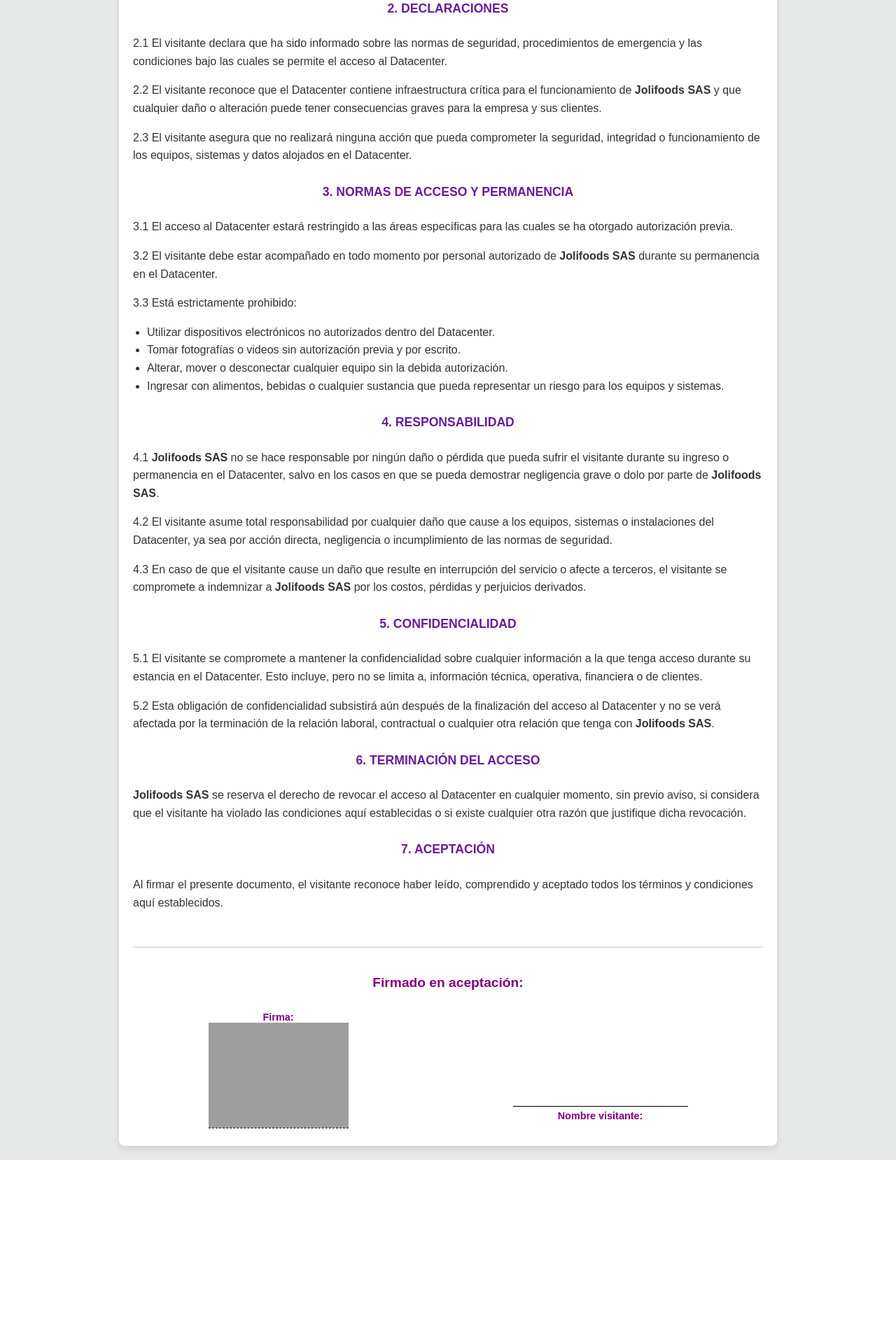
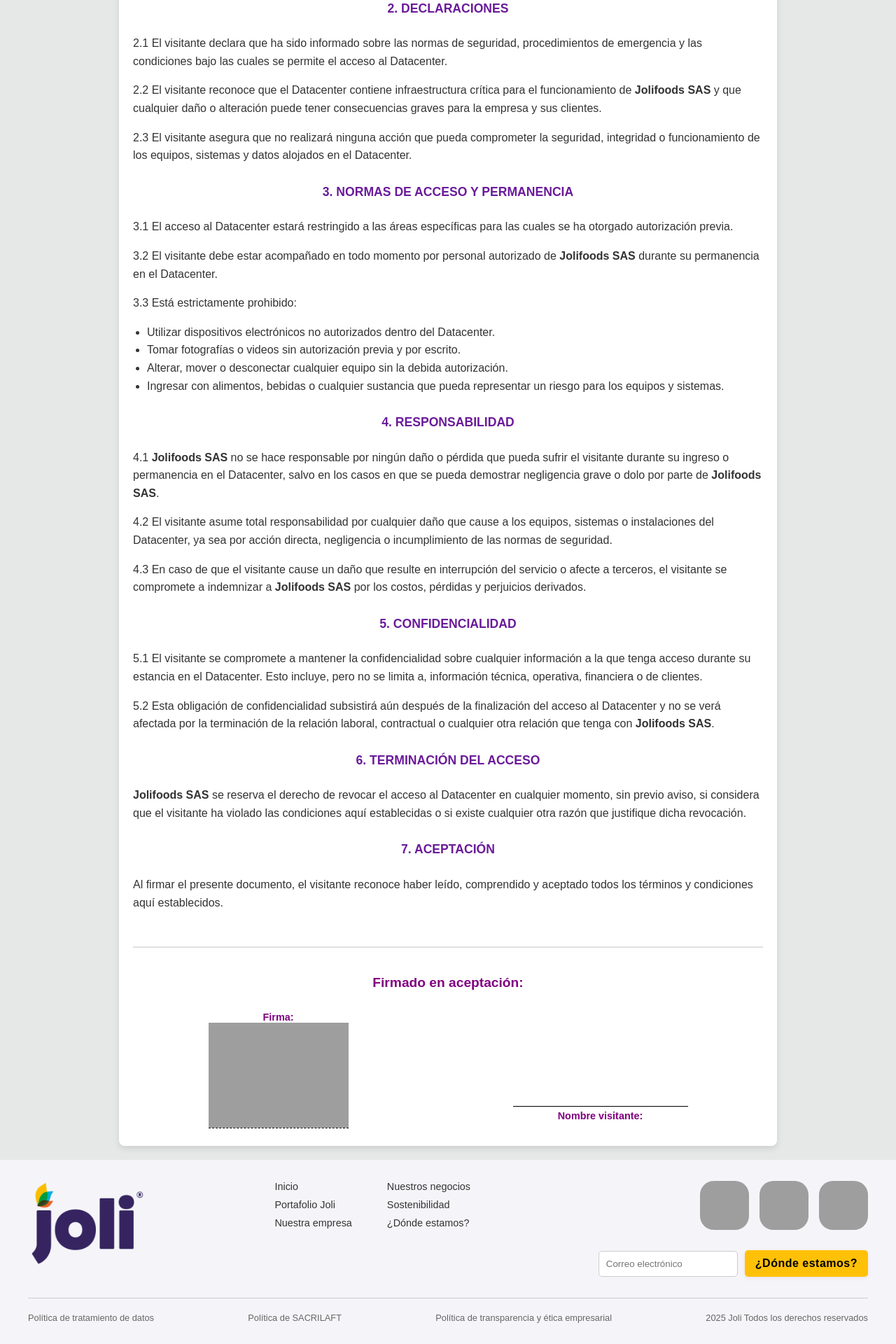
Before and after one commit to JuanOsorner/practicasDeltrabajo, a PHP site: page /Views/indexPhp.html in a window 1280 px wide. Shown: the part 1231-3151 px from the top of the page at 70% size. Before the commit the page ends 2888 px from the top, so only its background shows below. Run offline with PHP 8.4, Linux system fonts and the light colour scheme; grey boxes are pictures that could not be loaded.

Commit message:
feat trabajandole al js

```diff
--- a/BreveCursoPHP/Crontollers/js/Dinamics.js
+++ /dev/null
@@ -1,26 +0,0 @@
-// I want to add a modal to show a error if the user dont put a name
-// Now we have a modal, so the next step is hide it or show it
-// Im creating a dyynamic bettween html and js
-const saveButton = document.getElementById('saveButton');
-saveButton.addEventListener('click',()=>{
-    if(document.getElementById('name').value === "") {
-        //alert("Probando");
-        const modal = document.getElementById('nameModal');
-        modal.style.display = 'flex';
-        return;
-    }else{
-        const name = document.getElementById('name').value;
-        const text = document.getElementById('userName');
-        text.classList.add("userNameTag");
-        text.textContent = name;
-        return;
-    }
-});
-//Now we gonna hide the modal whit a button
-const closeModalButton = document.getElementById('closeModalButton');
-closeModalButton.addEventListener('click', (e) => {
-    e.preventDefault();
-    modal.style.display = 'none';
-    return;
-})
-//I have some error but i wanna fix it later
--- a/BreveCursoPHP/Views/indexPhp.html
+++ b/BreveCursoPHP/Views/indexPhp.html
@@ -3,15 +3,15 @@
 <head>
     <meta charset="UTF-8">
     <meta name="viewport" content="width=device-width, initial-scale=1.0">
-    <link rel="icon" href="../Models/img/jolifoodslogo.png" type="image/png">
+    <link rel="icon" href="../assets/img/jolifoodslogo.png" type="image/png">
     <title>Descargo de Responsabilidad - Ingreso a Datacenter</title>
-    <link rel="stylesheet" href="../Models/css/indexPhp.css">
+    <link rel="stylesheet" href="../assets/css/indexPhp.css">
 </head>
 <body>
 
     <header class="main-header">
         <div class="logo-area">
-            <img src="../Models/img/jolifoodslogo.png" alt="Jolifoods Logo" class="logo">
+            <img src="../assets/img/jolifoodslogo.png" alt="Jolifoods Logo" class="logo">
         </div>
         <div class="header-title">
             <h1 class="document-title">Descargo de Responsabilidad</h1>
@@ -163,14 +163,44 @@
             </div>
         </section>
     </main>
-    <script src="../Crontollers/js/Dinamics.js"></script>
-
+     <footer class="main-footer">
+        <div class="footer-container">
+            <div class="footer-logo">
+                <img src="../assets/img/jolifoodslogo.png" alt="Joli Logo">
+            </div>
+            <div class="footer-links">
+                <div class="nav-column">
+                    <a href="#">Inicio</a>
+                    <a href="#">Portafolio Joli</a>
+                    <a href="#">Nuestra empresa</a>
+                </div>
+                <div class="nav-column">
+                    <a href="#">Nuestros negocios</a>
+                    <a href="#">Sostenibilidad</a>
+                    <a href="#">¿Dónde estamos?</a>
+                </div>
+            </div>
+            <div class="footer-contact">
+                <div class="social-links">
+                    <a href="#"><img src="https://encrypted-tbn0.gstatic.com/licensed-image?q=tbn:ANd9GcQWHHuQ2-evGLp7v9gX0lg4A7ePHW2tpjad_yK43zPxhh_DELDV2AQypm9IDX3r71qbFwebu1DkkPElhgTbr4xzJzUgz8620VOf-_kBFy58JnJGrPw" alt="Instagram"></a>
+                    <a href="#"><img src="https://encrypted-tbn3.gstatic.com/licensed-image?q=tbn:ANd9GcSzeQnctim2jQLl_d4hL23hU4iI92JHeW5cTlRFCZusdAPMQo4GDtkqVnYBfwkBoKXlVx5GX9iv4X8Vx7PU7khmcPKF8sUsOqtJ3dLmSCxWVB8k4Kk" alt="LinkedIn" class="linked1"></a>
+                    <a href="#"><img src="https://encrypted-tbn3.gstatic.com/licensed-image?q=tbn:ANd9GcS7_lgRmGKc1jxX1EzdXZg1K3WHesgcKq6TeCRQ_C3Oc3Ys3vlyNcRggeG-V4s9yid8DMwfiy313HS-jTxMq6UPXl7rkiwQoDm52YvT1jB0SRCZ8z8" alt="YouTube"></a>
+                </div>
+                <div class="contact-form">
+                    <input type="email" placeholder="Correo electrónico">
+                    <button class="location-button">¿Dónde estamos?</button>
+                </div>
+            </div>
+        </div>
+        <div class="footer-bottom">
+            <span>Política de tratamiento de datos</span>
+            <span>Política de SACRILAFT</span>
+            <span>Política de transparencia y ética empresarial</span>
+            <span>2025 Joli Todos los derechos reservados</span>
+        </div>
+    </footer>
     <!-- Modal Structure -->
-    <div id="nameModal" class="modal">
-        <div class="modal-content">
-            <h3>INGRESE SU NOMBRE</h3>
-            <button id="closeModalButton" class="button">Aceptar</button>
-        </div>
-    </div>
+    <div id="modalConteiner"></div>
+    <script src="../assets/js/Dinamics.js"></script>
 </body>
 </html>
--- a/BreveCursoPHP/Models/css/indexPhp.css
+++ b/BreveCursoPHP/assets/css/indexPhp.css
@@ -303,7 +303,7 @@
     left: 0;
     width: 100%;
     height: 100%;
-    background-color: rgba(0, 0, 0, 0.5); /* Semi-transparent background */
+    background-color: rgba(0, 0, 0, 0.7); /* More transparent background */
     z-index: 1000; /* Ensure it appears above other elements */
     justify-content: center;
     align-items: center;
@@ -344,6 +344,107 @@
     color: var(--purple);
 }
 
+.main-footer {
+    background-color: #f5f5f9;
+    padding: 30px 20px;
+}
+
+.footer-container {
+    display: flex;
+    justify-content: space-between;
+    align-items: flex-start;
+    max-width: 1200px;
+    margin: 0 auto;
+    padding-bottom: 20px;
+    border-bottom: 1px solid #ccc;
+    flex-wrap: wrap;
+    gap: 20px;
+}
+
+.footer-logo img {
+    height: 120px;
+    width: auto;
+}
+
+.footer-links {
+    display: flex;
+    gap: 50px;
+}
+
+.nav-column {
+    display: flex;
+    flex-direction: column;
+    gap: 10px;
+}
+
+.nav-column a {
+    text-decoration: none;
+    color: #333;
+    font-size: 0.9rem;
+    transition: color 0.3s;
+}
+
+.nav-column a:hover {
+    color: #6A1B9A;
+}
+
+.footer-contact {
+    display: flex;
+    flex-direction: column;
+    gap: 15px;
+    align-items: flex-end;
+}
+
+.social-links {
+    display: flex;
+    gap: 15px;
+}
+
+.social-links img {
+    width: 70px;
+    height: 70px;
+    border-radius: 20px;
+}
+
+.contact-form {
+    display: flex;
+    align-items: center;
+    gap: 10px;
+}
+
+.contact-form input[type="email"] {
+    padding: 10px;
+    border: 1px solid #ccc;
+    border-radius: 5px;
+    background-color: #FFFFFF;
+}
+
+.location-button {
+    padding: 10px 15px;
+    background-color: #FFC107;
+    color: black;
+    font-weight: bold;
+    border: none;
+    border-radius: 5px;
+    cursor: pointer;
+    transition: background-color 0.3s;
+}
+
+.location-button:hover {
+    background-color: #e0ac00;
+}
+
+.footer-bottom {
+    max-width: 1200px;
+    margin: 20px auto 0;
+    display: flex;
+    justify-content: space-between;
+    font-size: 0.8rem;
+    color: #666;
+    flex-wrap: wrap;
+    gap: 10px;
+}
+
 /*RESPONSIVE*/
 @media (max-width: 768px) {
     .main-header {
@@ -375,4 +476,33 @@
         flex-direction: column;
         align-items: center;
     }
+
+    .footer-container {
+        flex-direction: column;
+        align-items: center;
+        text-align: center;
+    }
+
+    .footer-links {
+        flex-direction: column;
+        gap: 20px;
+        align-items: center;
+    }
+
+    .nav-column {
+        align-items: center;
+    }
+
+    .footer-contact {
+        align-items: center;
+    }
+
+    .contact-form {
+        flex-direction: column;
+    }
+
+    .footer-bottom {
+        flex-direction: column;
+        align-items: center;
+    }
 }
--- /dev/null
+++ b/BreveCursoPHP/assets/js/Dinamics.js
@@ -0,0 +1,40 @@
+document.addEventListener("DOMContentLoaded", () => {
+    const saveButton = document.getElementById("saveButton");
+    function showModal(){
+        const modal = document.getElementById("nameModal");
+        const closeModalButton = document.getElementById("closeModalButton");
+        saveButton.addEventListener("click", (r)=>{
+            r.preventDefault();
+            modal.style.display = "flex"; // Show the modal
+        })
+        closeModalButton.addEventListener("click", (r) => {
+            r.preventDefault();
+            modal.style.display = "none"; // Hide the modal
+        });
+    }
+});
+/*
+Lets star again whit the code. I want to try modular of the code.
+
+1. Lets start with the DOM of all our website.
+
+- Remember that we star writing document.addEventListener("DOMContentLoaded", () => {...
+  cause we need to load the DOM before we start to manipulate it.
+
+- Remember that a promise is when we are waitng for something to finish before
+  we continue with the code.
+
+- examples: asyc, await, fetch, text.
+
+- asyc makes a fuction asynchronous, meaning it will return a promise.
+
+- await is used to wait for a promise to resolve before continuing with the code.
+
+- fetch is used to make a request to a server and return a promise.
+
+- text is used to convert a response to text.
+
+- There exist other DOM objet like: target, currentTarget, event, etc.
+
+- target is the element that triggered the event.
+*/
```
Also changed, not shown: BreveCursoPHP/Views/modals.html (added, +10 -0 lines), BreveCursoPHP/assets/img/jolifoodslogo.png (renamed from BreveCursoPHP/Models/img/jolifoodslogo.png), 1 other file.
